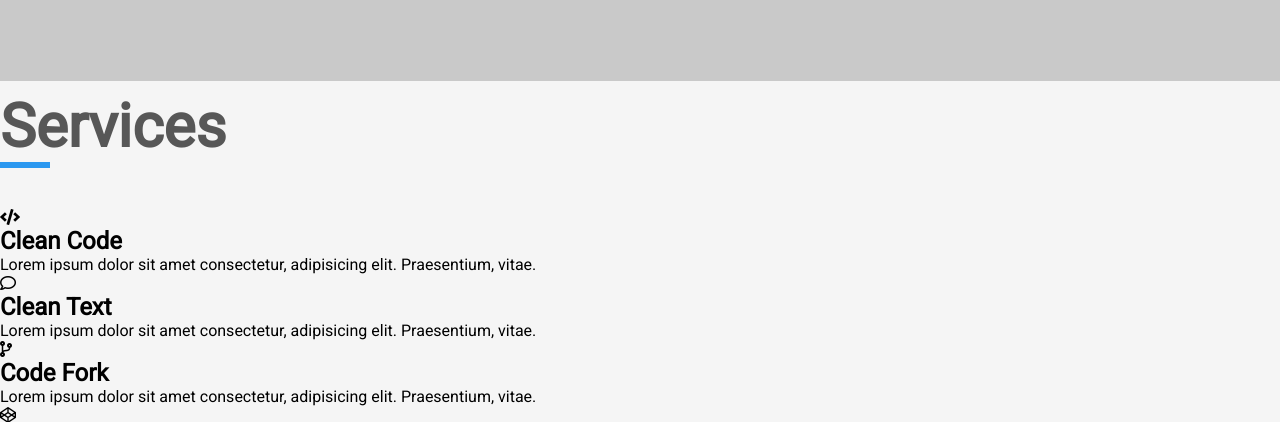
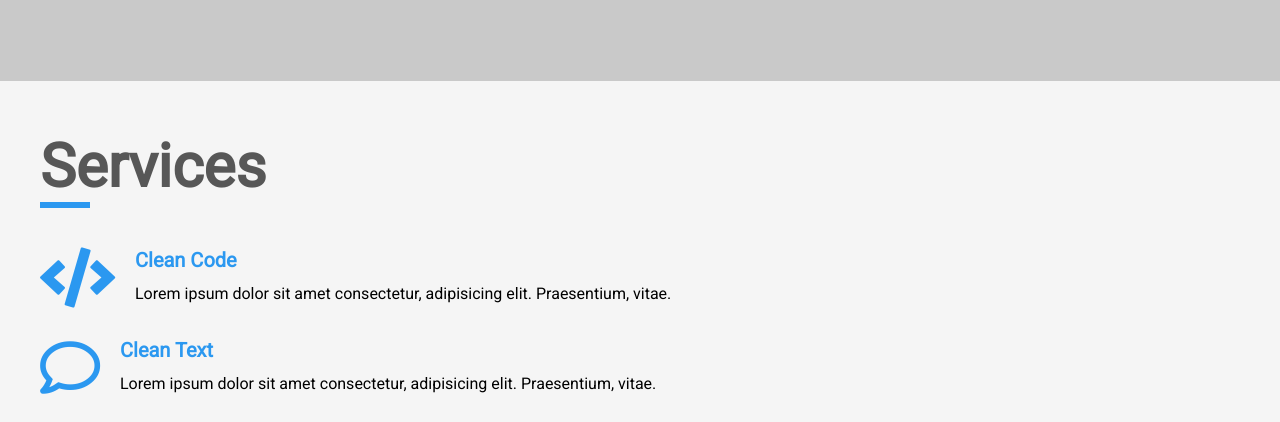
Before and after one commit to bhavya278/CodingAddict, a plain HTML site: page index.html in a window 1280 px wide. Shown: the part 1701-2123 px from the top of the page. Drawn offline with nearby package versions, Linux system fonts and the light colour scheme.

Commit message:
Services CSS

```diff
--- a/main.css
+++ b/main.css
@@ -305,3 +305,41 @@ nav ul li a:hover{
     }
 
 }
+
+/* ################services################# */
+
+#services{
+    padding: 40px;
+}
+
+.service{
+    margin: 30px 0;
+    display: flex;
+}
+
+.service-icon .fas ,
+.service-icon .far,
+.service-icon  .fab{
+    font-size: 60px;
+    color: #2b98f0;
+    margin-right: 20px;
+}
+.service-subtitle{
+    text-transform: capitalize;
+    color: #2b98f0;
+    font-size: 20px;
+}
+.service-info{
+    margin-top: 10px;
+    line-height: 1.5;
+}
+.service:hover .fas,
+.service:hover .far,
+.service:hover .fab,
+.service:hover .service-subtitle{
+    color: rgba(0, 0,0, 0.8);
+}
+
+.service:hover .service-info{
+    color: rgb(147,147,147);
+}
```
